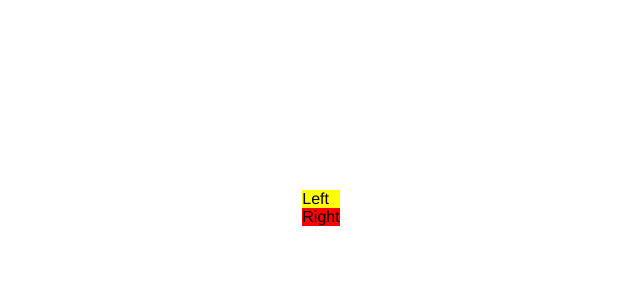
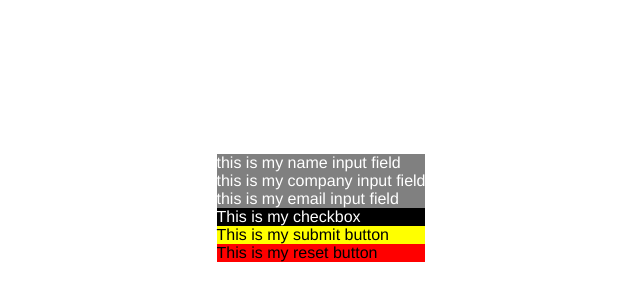
Before and after one commit to JerryAnt/react-form, a React app: page / in a window 1280 px wide. Shown: the part 200-500 px from the top of the page, without its empty margins (319-959 px from the left). Built offline with nearby package versions, Linux system fonts and the light colour scheme.

Commit message:
the main parents are compiled in form.jsx

```diff
--- a/assets/stylesheets/application.scss
+++ b/assets/stylesheets/application.scss
@@ -19,6 +19,13 @@ body {
   overflow: scroll;
 }
 
-.checkbox{
+.checkbox {
+color: white;
 background-color: black;
+
 }
+
+.input-field {
+color: white;
+background-color: grey;
+}
--- a/src/components/button.jsx
+++ b/src/components/button.jsx
@@ -4,20 +4,11 @@ class Button extends Component {
   render() {
     return (
       <div>
-        <div className="left-scene">Left</div>
-        <div className="right-scene">Right</div>
+        <div className="left-scene">This is my submit button</div>
+        <div className="right-scene">This is my reset button</div>
       </div>
     );
   }
 }
 
-
-// const Button = ({ name }) => {
-//   return (
-//     <div>
-//       Hello,
-//       {name}
-//     </div>
-//   );
-// };
 export default Button;
--- a/src/components/checkbox.jsx
+++ b/src/components/checkbox.jsx
@@ -1,9 +1,11 @@
 import React,  { Component } from 'react';
 
-class Checkbox render Component {
-  render(){
-    return(
-      input className="checkbox")
+class Checkbox extends Component {
+  render() {
+  return(
+
+    <div className="checkbox">This is my checkbox</div>
+    );
   }
 }
 
--- /dev/null
+++ b/src/components/form.jsx
@@ -0,0 +1,18 @@
+import React,  { Component } from 'react';
+import Button from './button.jsx';
+import Checkbox from './checkbox.jsx';
+import InputField from './input_field.jsx';
+
+class Form extends Component {
+  render() {
+    return (
+      <div>
+        <InputField />
+        <Checkbox />
+        <Button />
+      </div>
+    );
+  }
+}
+
+export default Form;
--- a/src/components/input_field.jsx
+++ b/src/components/input_field.jsx
@@ -1,7 +1,16 @@
 import React,  { Component } from 'react';
 
 
-
-
+class InputField extends Component {
+  render() {
+    return (
+      <div>
+        <div className="input-field">this is my name input field</div>
+        <div className="input-field">this is my company input field</div>
+        <div className="input-field">this is my email input field</div>
+      </div>
+    );
+  }
+}
 
 export default InputField;
--- a/src/index.jsx
+++ b/src/index.jsx
@@ -1,14 +1,16 @@
 import React,  { Component } from 'react';
 import ReactDOM from 'react-dom';
 import Button from './components/button.jsx';
-// import Checkbox from './components/checkbox.jsx';
-// import InputField from './components/input_field.jsx';
+import Checkbox from './components/checkbox.jsx';
+import InputField from './components/input_field.jsx';
+import Form from './components/form.jsx';
 
 import '../assets/stylesheets/application.scss';
 
 const root = document.getElementById('root');
 if (root) {
   ReactDOM.render(
-    <Button />,
+
+    <Form />,
     root);
 }
```
Also changed, not shown: 2 other files (tests, documents, lock files or other folders).
